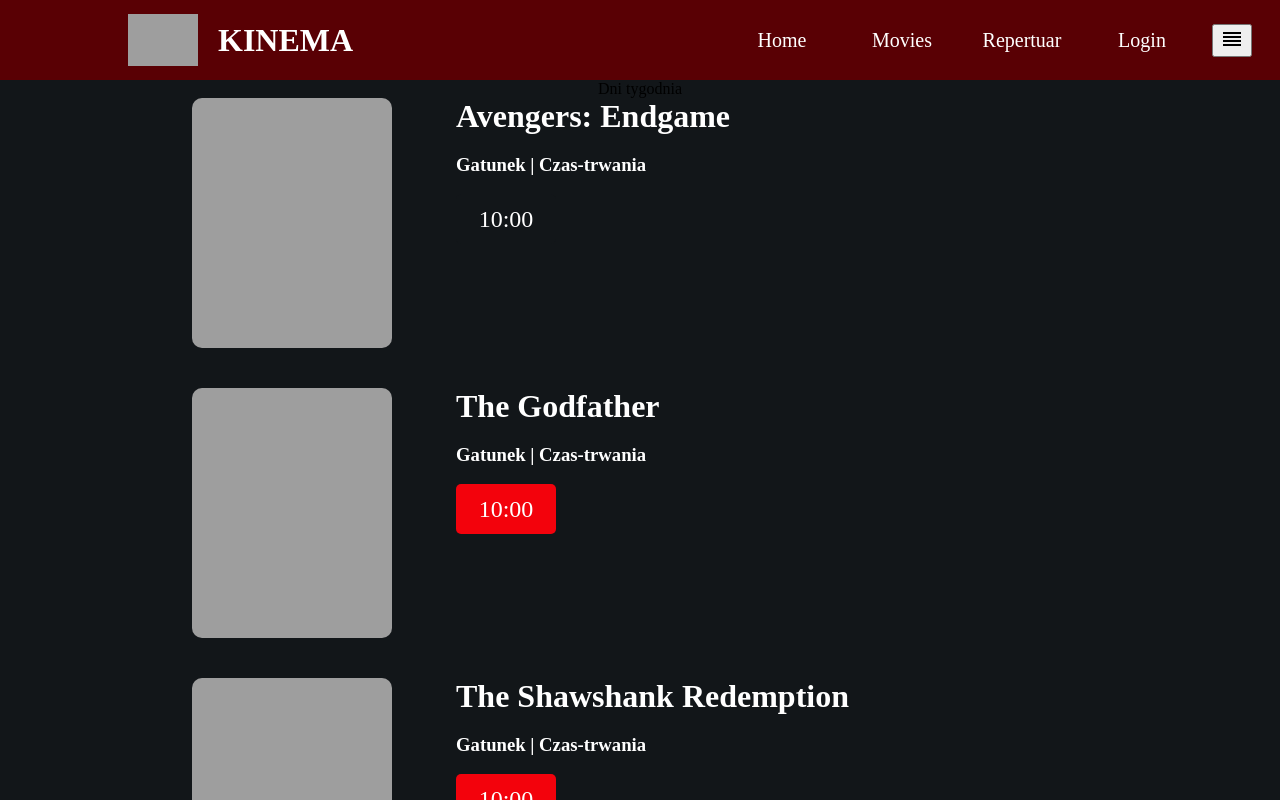
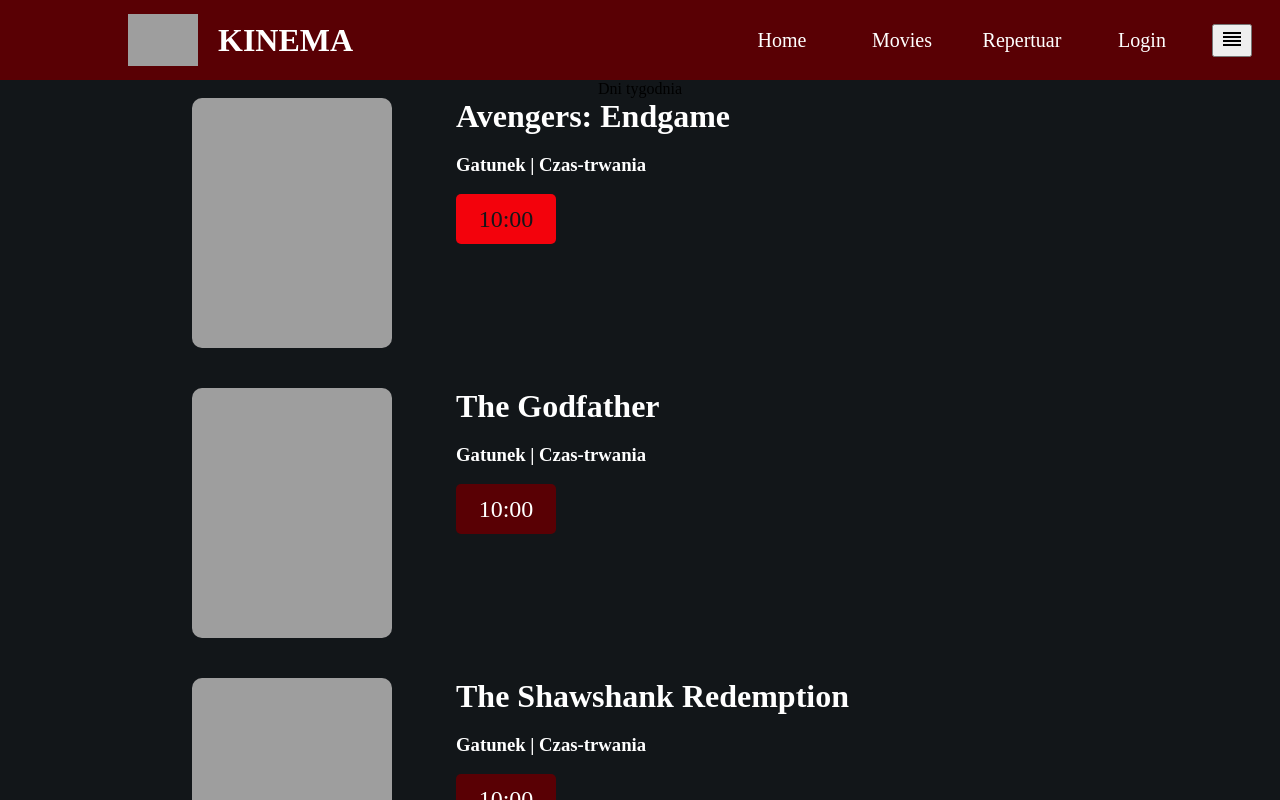
Before and after one commit to karolkusper/KINEMA, a React (Vite) app in the folder frontend/KINEMA_FRONTEND/: page /content/repertuar in a window 1280 px wide. In both pictures the pointer is over the element 506 px from the left and 219 px from the top of the page. Shown: the top 800 px of the page. Built offline with nearby package versions, Linux system fonts and the light colour scheme; grey boxes are pictures that could not be loaded.

Commit message:
change some more styles in repertuar page

```diff
--- a/frontend/KINEMA_FRONTEND/src/styles/ScreeningTimeButton.css
+++ b/frontend/KINEMA_FRONTEND/src/styles/ScreeningTimeButton.css
@@ -1,5 +1,5 @@
 .screeningTimeButton{
-    background-color: #f3020c;
+    background-color: #590004;
     width: 100px;
     height: 50px;
     border-radius: 5px;
@@ -11,5 +11,6 @@
     transition: 0.2s
 }
 .screeningTimeButton:hover{
-    background-color: #121619;
+    background-color: #f3020c;
+    color:#121619;
 }
```
